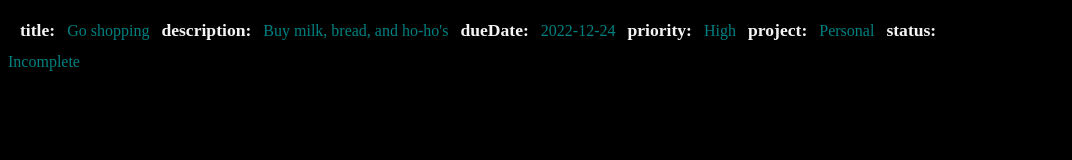
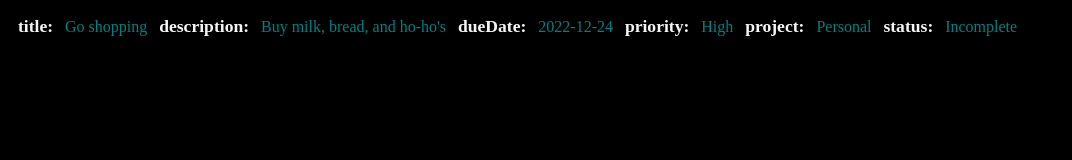
Before and after one commit to JustWaveThings/todo_project, a website built with webpack: page src/index.html in a window 1280 px wide. Shown: the whole page, without its empty margins (0-1072 px from the left). Built offline with nearby package versions, Linux system fonts and the light colour scheme.

Commit message:
Remove padding from label,  changed todo-container to space-around

```diff
--- a/src/style.css
+++ b/src/style.css
@@ -9,7 +9,7 @@
 .todo-container {
   display: flex;
   align-items: center;
-  justify-content: left;
+  justify-content: space-around;
   flex-wrap: wrap;
   width: 80%
 }
@@ -18,6 +18,9 @@
   font-size: 1.1rem;
   font-weight: bold;
   margin: .5rem;
-  padding: .25rem;
   color: whitesmoke
 }
+
+.todo-status {
+   order: 1;
+}
--- a/src/todo_view.js
+++ b/src/todo_view.js
@@ -30,7 +30,7 @@ export function todoView(
 
 	Object.keys(props).forEach((key) => {
 		const label = document.createElement(elem);
-		label.className = 'label';
+		label.className = `label ${key}`;
 		label.textContent = `${key}: `;
 		container.appendChild(label);
 
```
